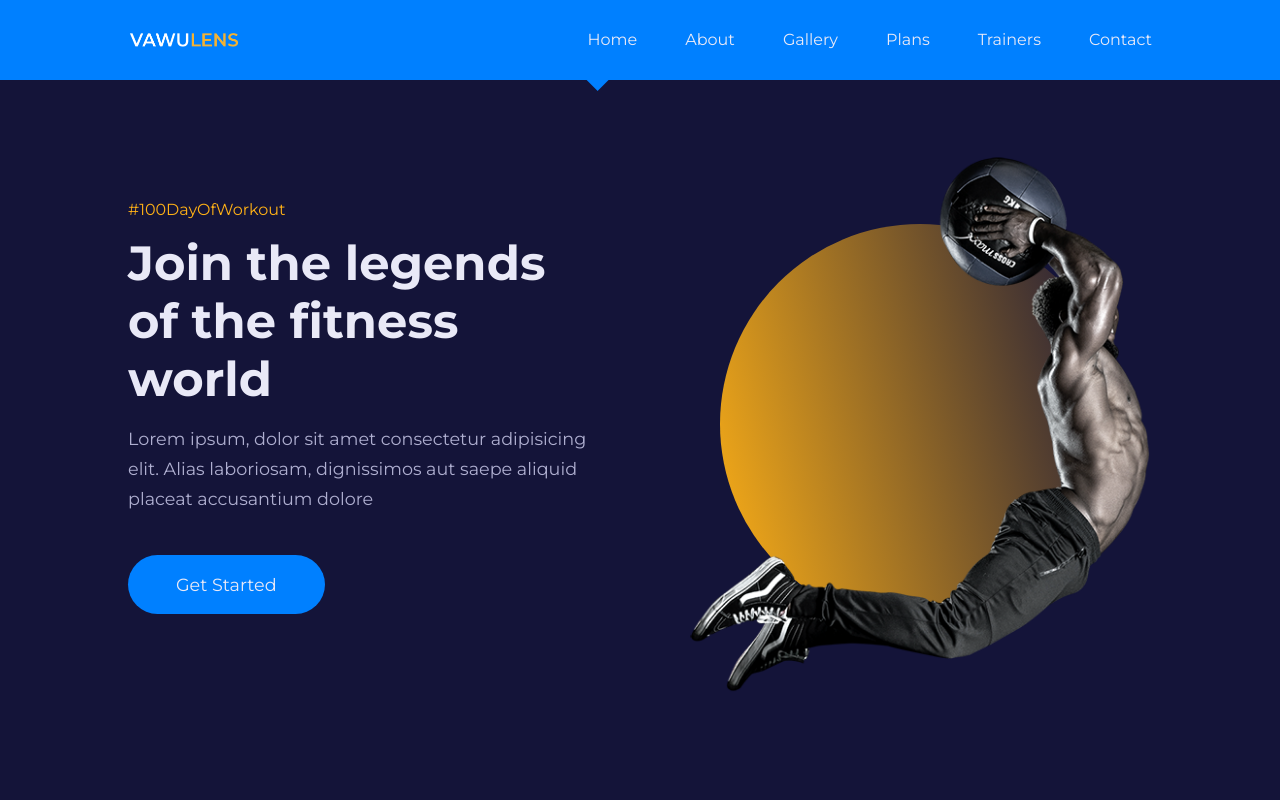
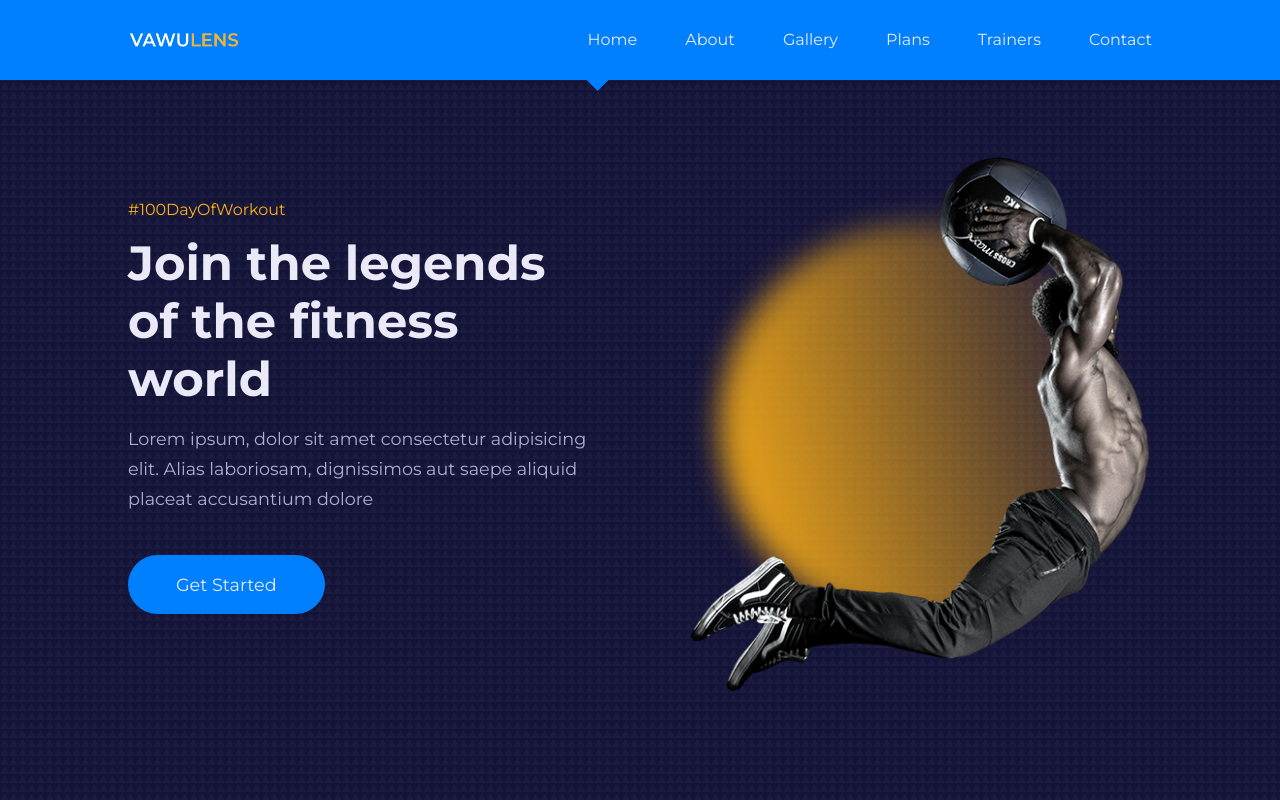
Before and after one commit to MohammedOsamma/Gym-website, a React (Create React App) app: page / in a window 1280 px wide. Shown: the top 800 px of the page. Built offline with nearby package versions, Linux system fonts and the light colour scheme.

Commit message:
add final touch on background and some components

```diff
--- a/src/index.css
+++ b/src/index.css
@@ -33,7 +33,7 @@ body {
   color: var(--color-gray-200);
   line-height: 1.7;
   overflow-x: hidden;
-  background: var(--color-gray-600);
+  background: var(--color-gray-600) url(./images/bg_texture.png);
 }
 .container {
   width: var(--container-width-lg);
--- a/src/pages/home/Home.jsx
+++ b/src/pages/home/Home.jsx
@@ -14,7 +14,6 @@ const Home = () => {
       <Values />
       <FAQs />
       <Testimonials />
-      <Footer />
     </>
   );
 };
--- a/src/pages/home/home.css
+++ b/src/pages/home/home.css
@@ -41,14 +41,11 @@
   border-radius: 50%;
   position: absolute;
   transition: var(--transition);
+  filter: blur(15px);
 }
 
 .main__header-image {
   position: relative;
-}
-
-.main__header-right:hover .main__header-circle {
-  filter: blur(15px);
 }
 
 /* ##################################### Programs ##################################### */
```
